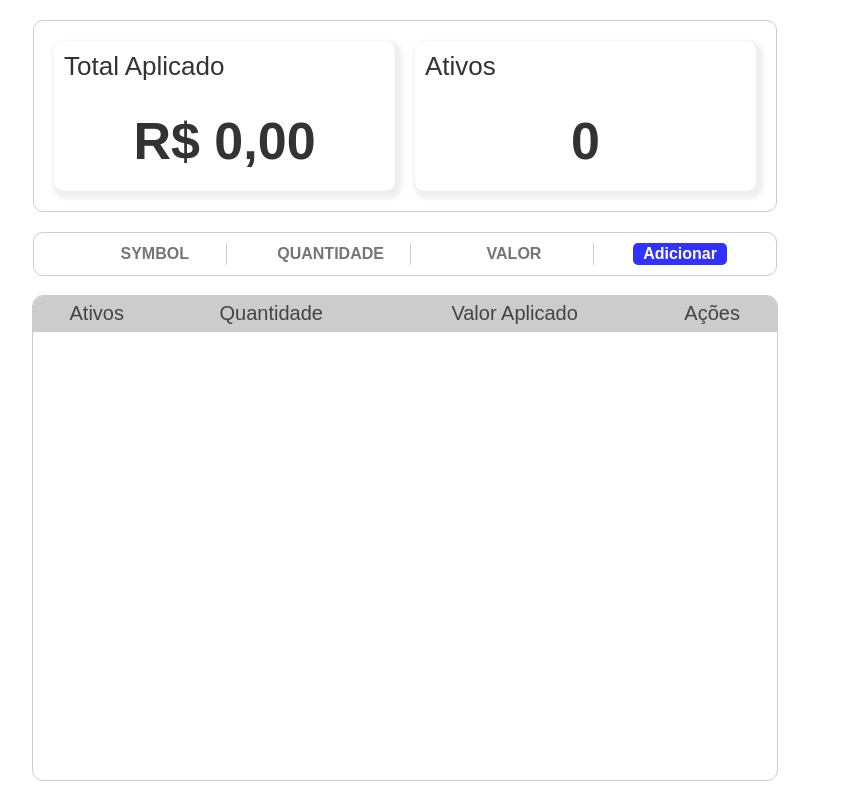
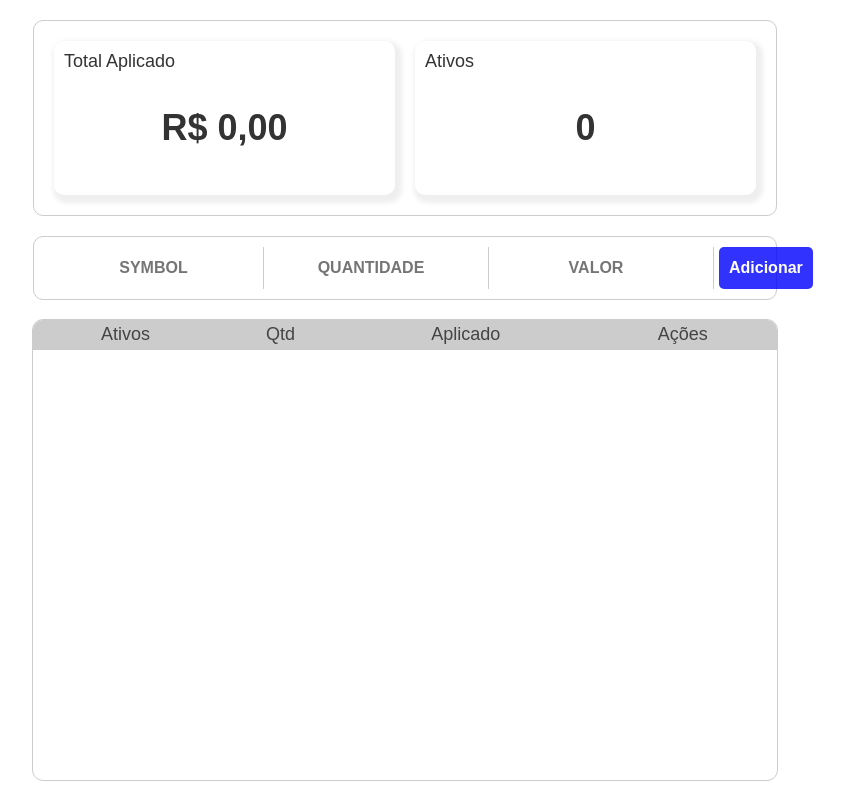
Before and after one commit to JoaoGuilherme527/investments, a React (Create React App) app: page / in a window 1280 px wide. Shown: the whole page, without its empty margins (235-1079 px from the left). Built offline with nearby package versions, Linux system fonts and the light colour scheme.

Commit message:
[ ADD ] responsively screen

```diff
--- a/src/App.css
+++ b/src/App.css
@@ -1,6 +1,226 @@
 .App {
     text-align: center;
 }
+
+.App-header {
+    background-color: #fff;
+    height: 100vh;
+    width: 100vw;
+    display: flex;
+    flex-direction: column;
+    align-items: center;
+    gap: 20px;
+    padding: 20px;
+}
+
+.cards {
+    border-radius: 10px;
+    border: 1px solid #ccc;
+    display: flex;
+    flex: 1;
+    column-gap: 10px;
+    padding: 20px;
+    width: 100%;
+}
+
+.card {
+    background-color: #fff;
+    box-shadow: 3px 4px 5px 4px #0001;
+    border-radius: 10px;
+    color: #333;
+    display: grid;
+    padding: 10px;
+    flex: 1;
+}
+
+.card h4 {
+    text-align: left;
+    font-weight: 500;
+    text-wrap: nowrap;
+    font-size: 12px;
+}
+
+.card h1 {
+    font-size: clamp(1em, 1em + 1vw, 1.5em);
+    text-wrap: nowrap;
+}
+
+.addInput {
+    /* flex: 1; */
+    border: 1px solid #ccc;
+    border-radius: 10px;
+    padding: 10px;
+    display: flex;
+    flex-direction: column;
+    width: 100%;
+    gap: 5px;
+}
+
+.addInput input {
+    outline: none;
+    color: #444;
+    border: none;
+    font-weight: 600;
+    border-bottom: 1px solid #ccc;
+    text-align: center;
+    text-transform: uppercase;
+    flex: 2;
+    padding-block: 12px;
+}
+
+.table {
+    flex: 3;
+    outline: 1px solid #ccc;
+    border-radius: 10px;
+    overflow: hidden;
+}
+
+.addInput button {
+    background-color: rgba(0, 0, 255, 0.805);
+    border: none;
+    outline: none;
+    font-weight: 600;
+    color: white;
+    padding: 4px 10px;
+    border-radius: 5px;
+    font-family: "Poppins", sans-serif;
+    cursor: pointer;
+    flex: 1.5;
+}
+
+table {
+    border-spacing: 0;
+    border-collapse: collapse;
+    overflow: hidden;
+    font-size: 14px;
+}
+
+tr > th {
+    background-color: #bdbdbdc3;
+    color: #444;
+    font-weight: 500;
+    border-bottom: 1px solid #ccc;
+}
+
+th,
+td {
+    padding: 4px;
+    padding-inline: 6px;
+    color: #444;
+}
+
+tr {
+    border-bottom: 1px solid #ccc;
+}
+
+td > input {
+    background-color: transparent;
+    border: none;
+    border-bottom: 1px solid #ccc;
+    text-align: center;
+    font-weight: 600;
+    color: #444;
+    padding-inline: 5px;
+    font-family: "Poppins", sans-serif;
+}
+
+td > button,
+td > div > button {
+    background-color: #bbb;
+    place-self: center;
+    border: none;
+    font-weight: 600;
+    color: #333;
+    outline: none;
+    cursor: pointer;
+    font-family: "Poppins", sans-serif;
+    padding: 2px 10px;
+    border-radius: 5px;
+}
+
+@media screen and (min-width: 900px) {
+    .App-header {
+        font-size: calc(8px + 2vmin);
+    }
+    .cards {
+        border-radius: 10px;
+        border: 1px solid #ccc;
+        width: 60%;
+        padding: 20px;
+        column-gap: 20px;
+    }
+    .card {
+        background-color: #fff;
+        box-shadow: 3px 4px 5px 4px #0001;
+        width: 50%;
+        border-radius: 10px;
+        color: #333;
+        display: grid;
+        position: relative;
+        padding: 10px;
+    }
+
+    .card h4 {
+        text-align: left;
+        font-weight: 500;
+        text-wrap: nowrap;
+        font-size: 18px;
+    }
+
+    .addInput {
+        width: 60%;
+        border: 1px solid #ccc;
+        border-radius: 10px;
+        display: flex;
+        flex-direction: row;
+        justify-content: space-evenly;
+        padding: 10px;
+    }
+
+    .addInput input {
+        outline: none;
+        color: #444;
+        font-size: 16px;
+        border: none;
+        font-weight: 600;
+        border-right: 1px solid #ccc;
+        text-align: center;
+        text-transform: uppercase;
+    }
+
+    .addInput button {
+        background-color: rgba(0, 0, 255, 0.805);
+        border: none;
+        outline: none;
+        font-size: 16px;
+        font-weight: 600;
+        color: white;
+        padding: 2px 10px;
+        border-radius: 5px;
+        font-family: "Poppins", sans-serif;
+        cursor: pointer;
+    }
+
+    .table {
+        height: 100%;
+        width: 60%;
+        outline: 1px solid #ccc;
+        border-radius: 10px;
+        overflow: hidden;
+    }
+
+    table {
+        width: 100%;
+        border-spacing: 0;
+        border-collapse: collapse;
+        overflow: hidden;
+        max-height: 100%;
+        font-size: 18px;
+    }
+}
+
+/*
+
 .App-header {
     background-color: #fff;
     height: 100vh;
@@ -140,3 +360,7 @@ td > div > button {
     padding: 2px 10px;
     border-radius: 5px;
 }
+
+
+
+ */
--- a/src/App.tsx
+++ b/src/App.tsx
@@ -13,7 +13,7 @@ function App() {
     const [totalCost, setTotalCost] = useState(0)
     const [totalActives, setTotalActives] = useState(0)
 
-    const [editingItem, setEditingItem] = useState<Investment | null>(null)
+    const [editingItem, setEditingItem] = useState<string | null>(null)
 
     const [investmentsArray, setInvestmentsArray] = useState<Investment[]>([])
     //     [
@@ -38,28 +38,27 @@ function App() {
                 <td style={{fontWeight: 500}}>{data.qtd}</td>
                 <td style={{fontWeight: 500}}>{formatToReal(data.amount)}</td>
                 <td style={{width: "300px"}}>
-                    {editingItem?.id === data.id ? (
+                    {editingItem === data.id ? (
                         <div style={{display: "flex", justifyContent: "space-evenly", gap: "10px"}}>
-                            <button style={{width: "40%", fontSize: "16px"}} onClick={handleCancel}>
+                            <button  onClick={handleCancel}>
                                 Cancel
                             </button>
                             <button
-                                style={{width: "40%", fontSize: "16px", background: "red", color: "white"}}
                                 onClick={() => DeleteItem(data.id)}
                             >
                                 Delete
                             </button>
                         </div>
                     ) : (
-                        <button onClick={() => handleEdit(data)}>Edit</button>
+                        <button onClick={() => handleEdit(data.id)}>Edit</button>
                     )}
                 </td>
             </tr>
         )
     }
 
-    const handleEdit = (item: Investment) => {
-        setEditingItem(item)
+    const handleEdit = (id: string) => {
+        setEditingItem(id)
     }
 
     const handleCancel = () => {
@@ -87,6 +86,7 @@ function App() {
             localStorage.setItem("investments", JSON.stringify(filteredItens))
             setInvestmentsArray(filteredItens)
         }
+        RenderCardsValues()
     }
 
     function AddItem() {
@@ -120,12 +120,15 @@ function App() {
                 setInvestmentsArray(itensWithoutItem)
             } else {
                 itens.push(data)
+                localStorage.setItem("investments", JSON.stringify(itens))
+                setInvestmentsArray(itens)
             }
         } else {
             let saveItem = JSON.stringify([data])
             localStorage.setItem("investments", saveItem)
             setInvestmentsArray([data])
         }
+        RenderCardsValues()
     }
 
     function UpdateItem(data: Investment) {
@@ -152,14 +155,14 @@ function App() {
 
     useLayoutEffect(() => {
         GetItens()
+        RenderCardsValues()
         // eslint-disable-next-line react-hooks/exhaustive-deps
     }, [])
 
     useEffect(() => {
-        RenderCardsValues()
         ReloadItens()
         // eslint-disable-next-line react-hooks/exhaustive-deps
-    }, [investmentsArray])
+    }, [investmentsArray, editingItem])
 
     return (
         <div className="App">
@@ -168,6 +171,7 @@ function App() {
                     <div className="card">
                         <h4>Total Aplicado</h4>
                         <h1>{formatToReal(totalCost)}</h1>
+                        {/* <h1>R$ 3.390,36</h1> */}
                     </div>
                     <div className="card">
                         <h4>Ativos</h4>
@@ -185,8 +189,8 @@ function App() {
                         <thead>
                             <tr>
                                 <th>Ativos</th>
-                                <th>Quantidade</th>
-                                <th>Valor Aplicado</th>
+                                <th>Qtd</th>
+                                <th>Aplicado</th>
                                 <th>Ações</th>
                             </tr>
                         </thead>
--- a/src/index.css
+++ b/src/index.css
@@ -11,6 +11,7 @@ body {
     font-family: "Poppins", sans-serif;
     -webkit-font-smoothing: antialiased;
     -moz-osx-font-smoothing: grayscale;
+    font-size: 2.2vh;
 }
 
 code {
```
